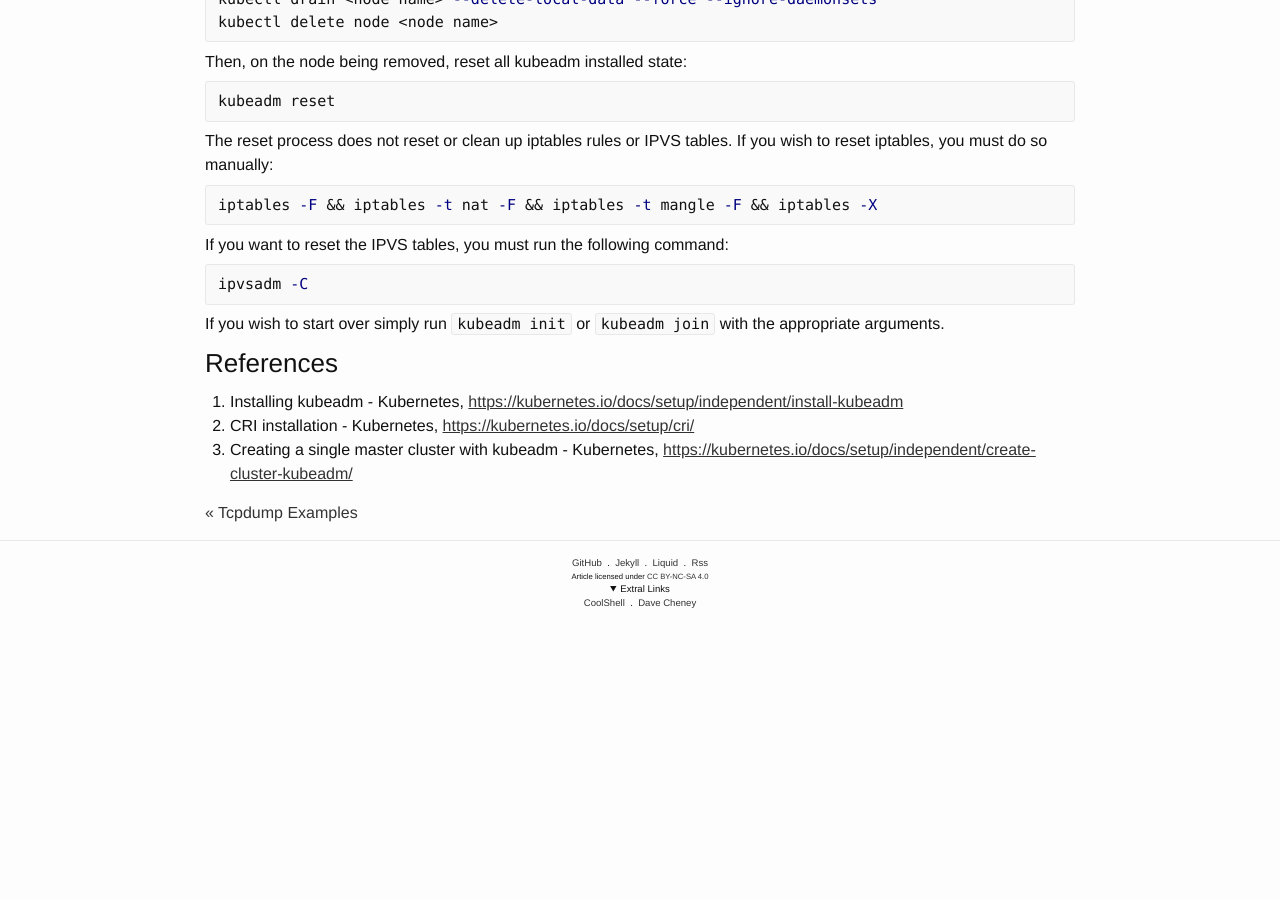
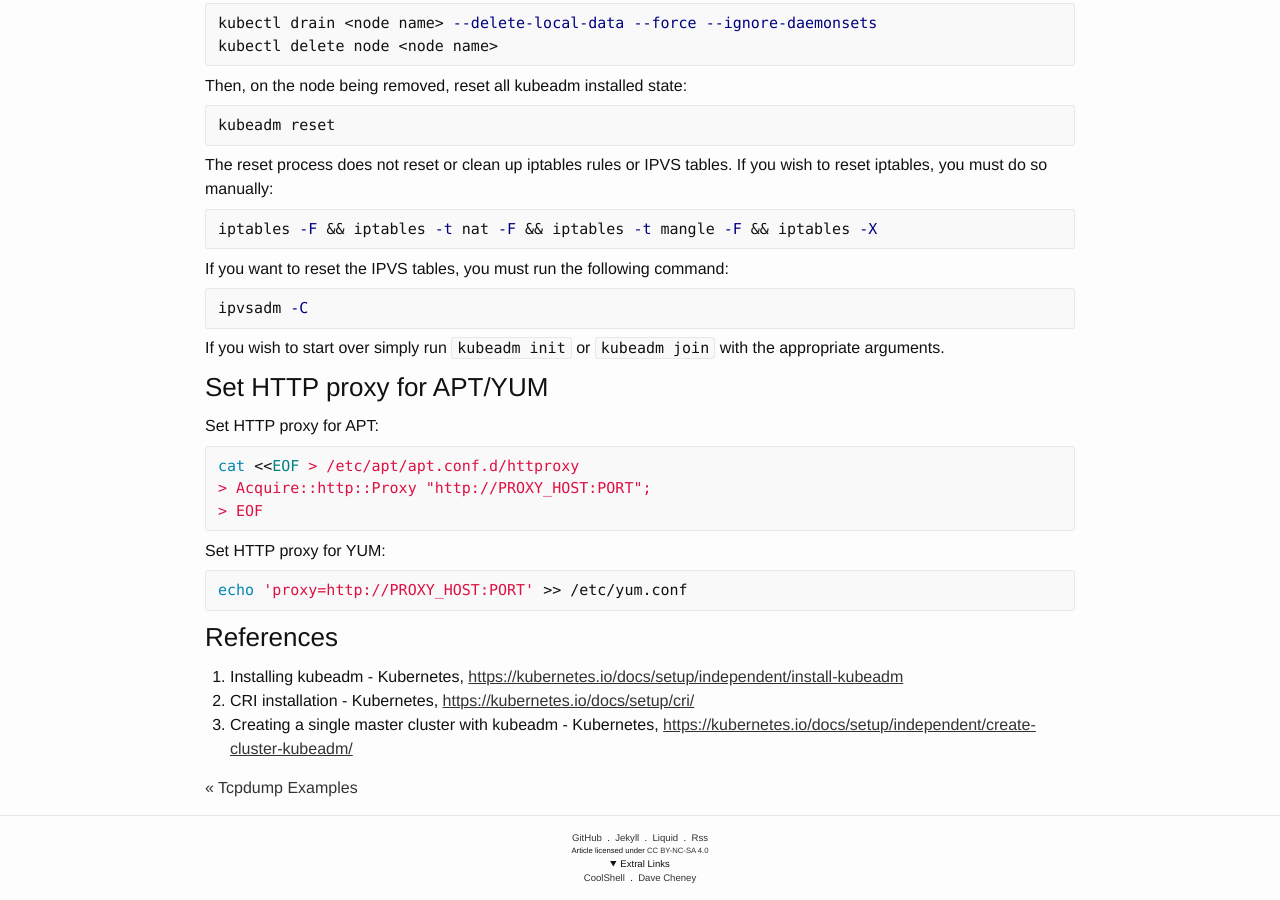
Before and after one commit to ousiax/ousiax.github.io, a Jekyll site: the page built from _posts/2019-01-28-bootstrapping-kubernetes-clusters-with-kubeadm.md, in a window 1280 px wide and 900 px high, scrolled down 6759 px. Built offline with Jekyll 4.4.1, drawn with Linux system fonts in a browser that asks for light colours; before the commit the page ends 7385 px from its top, so only the background shows below that; some of the changed text lies outside the part shown.

Commit message:
Update 2019-01-28-bootstrapping-kubernetes-clusters-with-kubeadm.md

````diff
--- a/_posts/2019-01-28-bootstrapping-kubernetes-clusters-with-kubeadm.md
+++ b/_posts/2019-01-28-bootstrapping-kubernetes-clusters-with-kubeadm.md
@@ -344,6 +344,22 @@ ipvsadm -C
 
 If you wish to start over simply run `kubeadm init` or `kubeadm join` with the appropriate arguments.
 
+### Set HTTP proxy for APT/YUM
+
+Set HTTP proxy for APT:
+
+```sh
+cat <<EOF > /etc/apt/apt.conf.d/httproxy
+> Acquire::http::Proxy "http://PROXY_HOST:PORT";
+> EOF
+```
+
+Set HTTP proxy for YUM:
+
+```sh
+echo 'proxy=http://PROXY_HOST:PORT' >> /etc/yum.conf
+```
+
 ### References
 
 1. Installing kubeadm - Kubernetes, [https://kubernetes.io/docs/setup/independent/install-kubeadm](https://kubernetes.io/docs/setup/independent/install-kubeadm)
````
